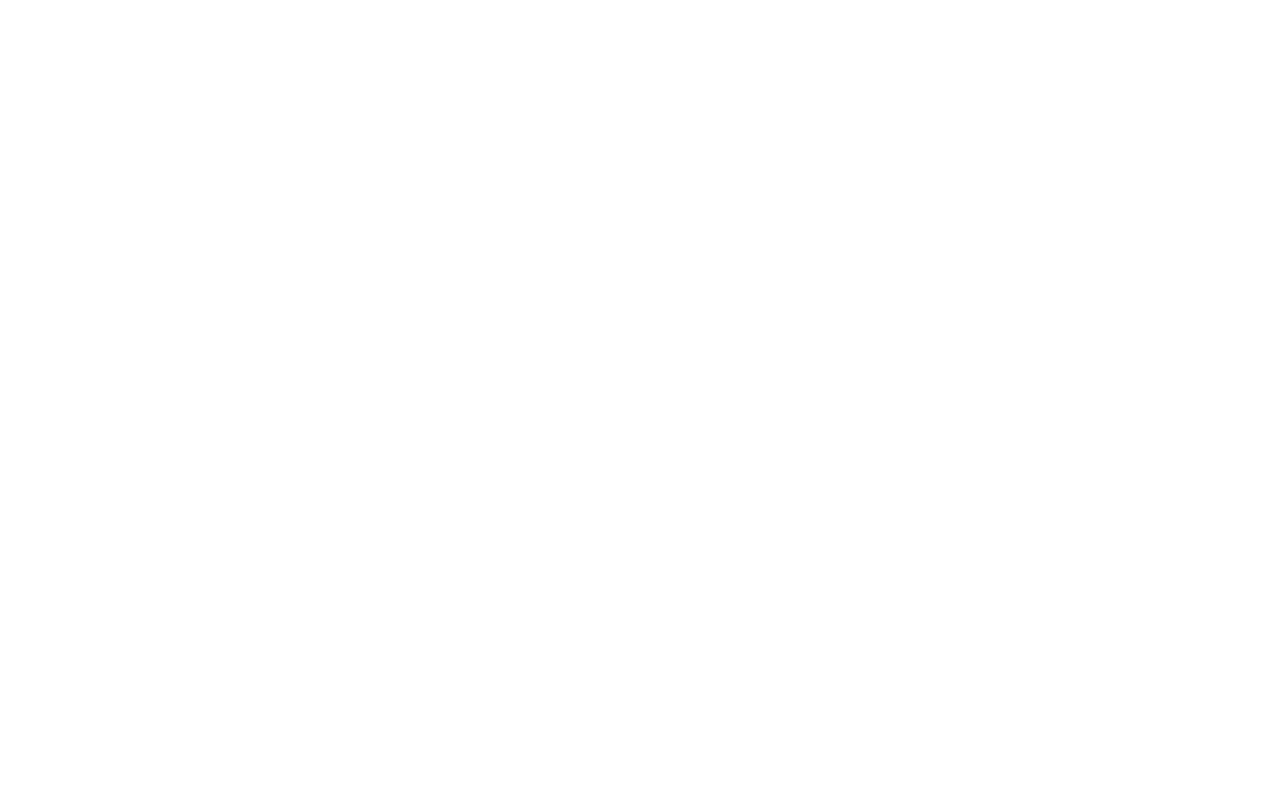
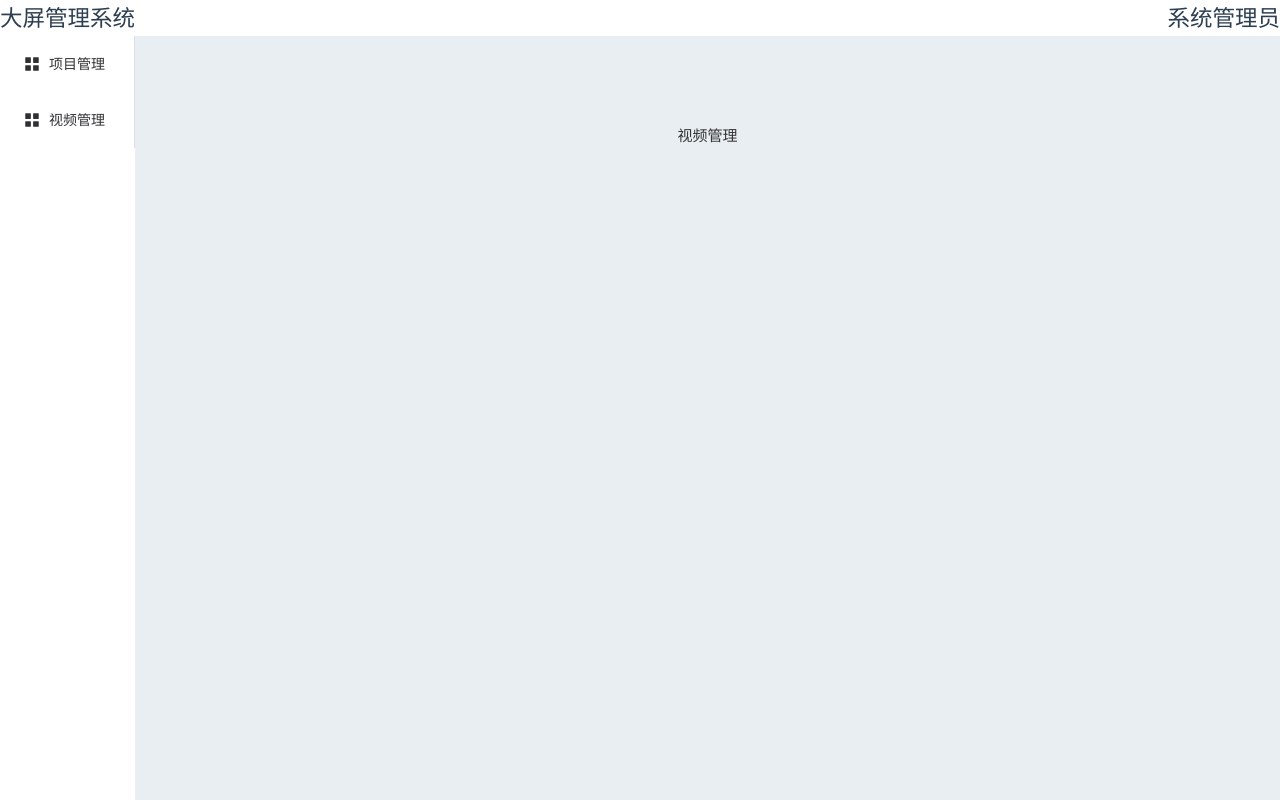
Before and after one commit to Mar1121/big-screen-web, a Vue app: page /videoMaster in a window 1280 px wide. Before the commit this address had no page. Built offline with nearby package versions, Linux system fonts and the light colour scheme.

Commit message:
videoMaster projectMaster

```diff
--- a/index.html
+++ b/index.html
@@ -4,6 +4,7 @@
 <head>
   <meta charset="UTF-8">
   <link rel="icon" href="/favicon.ico">
+  <link rel="stylesheet" href="./src/assets/base.css">
   <meta name="viewport" content="width=device-width, initial-scale=1.0">
   <title>%VITE_APP_TITLE%</title>
 </head>
--- /dev/null
+++ b/src/layout/header/index.vue
@@ -0,0 +1,13 @@
+<template>
+    <div class="header">
+        <h1></h1>
+        <h2>系统管理员</h2>
+    </div>
+</template>
+<style>
+.header {
+    display: flex;
+    flex-direction: row;
+    justify-content: space-between;
+}
+</style>
--- a/src/layout/index.vue
+++ b/src/layout/index.vue
@@ -1,17 +1,30 @@
 <template>
     <div class="common-layout">
         <el-container>
-            <el-aside width="200px">Aside</el-aside>
-            <el-container>
-                <el-header>Header</el-header>
-                <el-main>Main</el-main>
+            <!-- 侧边栏 -->
+            <sideMenu></sideMenu>
+            <!-- 内容 -->
+            <el-container class="el-container2">
+                <!-- 顶栏 -->
+                <headerLayout></headerLayout>
+                <!-- 主体内容 -->
+                <el-main>
+                    <router-view></router-view>
+                </el-main>
             </el-container>
         </el-container>
     </div>
 </template>
-<script setup></script>
+<script setup>
+import sideMenu from 'layout/sideMenu/index.vue'
+import headerLayout from 'layout/header/index.vue'
+</script>
 
 <style scoped>
+.el-container2 {
+    flex-direction: column;
+}
+
 .el-header,
 .el-footer {
     background-color: #B3C0D1;
--- /dev/null
+++ b/src/layout/sideMenu/index.vue
@@ -0,0 +1,41 @@
+<template>
+    <div class="container">
+        <h1>大屏管理系统</h1>
+        <el-row class="tac">
+            <el-col>
+                <el-menu default-active="2" class="el-menu-vertical-demo" @open="handleOpen" @close="handleClose" router>
+
+                    <el-menu-item index="/projectMaster">
+                        <el-icon><icon-menu /></el-icon>
+                        <span>项目管理</span>
+                    </el-menu-item>
+                    <el-menu-item index="/videoMaster">
+                        <el-icon><icon-menu /></el-icon>
+                        <span>视频管理</span>
+                    </el-menu-item>
+
+                </el-menu>
+            </el-col>
+        </el-row>
+    </div>
+</template>
+<style scoped>
+.container {
+    display: flex;
+    flex-direction: column;
+}
+</style>
+<script lang="ts" setup>
+import {
+    Document,
+    Menu as IconMenu,
+    Location,
+    Setting,
+} from '@element-plus/icons-vue'
+const handleOpen = (key: string, keyPath: string[]) => {
+    console.log(key, keyPath)
+}
+const handleClose = (key: string, keyPath: string[]) => {
+    console.log(key, keyPath)
+}
+</script>
--- a/src/pages/home/index.vue
+++ /dev/null
@@ -1,3 +0,0 @@
-<template>
-    home
-</template>
--- /dev/null
+++ b/src/pages/home/projectMaster/index.vue
@@ -0,0 +1,6 @@
+<template>
+    项目管理
+</template>
+<script setup>
+
+</script>
--- /dev/null
+++ b/src/pages/home/videoMaster/index.vue
@@ -0,0 +1,6 @@
+<template>
+    视频管理
+</template>
+<script setup>
+
+</script>
--- a/src/pages/login/index.vue
+++ b/src/pages/login/index.vue
@@ -1,6 +1,6 @@
 <template>
     <el-form ref="loginFormRef" :model="loginForm" status-icon :rules="rules" label-width="120px" class="demo-loginForm">
-
+        <h1>虚拟大屏管理系统</h1>
         <el-form-item label="账号" prop="username">
             <el-input v-model="loginForm.username" type="usernameword" autocomplete="off" />
         </el-form-item>
@@ -10,8 +10,7 @@
         </el-form-item>
 
         <el-form-item>
-            <el-button type="primary" @click="submitForm(loginFormRef)">登录</el-button>
-
+            <el-button class="button-sub" type="primary" @click="submitForm(loginFormRef)">登录</el-button>
         </el-form-item>
     </el-form>
 </template>
@@ -66,6 +65,23 @@
 </script>
 <style scoped>
 .el-input {
-    width: 30%;
+    width: 200px;
+}
+
+.el-form {
+    width: 400px !important;
+    height: 200px;
+    border: 1px solid #ccc;
+    position: fixed;
+    top: 0;
+    left: 0;
+    right: 0;
+    bottom: 0;
+    margin: auto;
+}
+
+.button-sub {
+    width: 200px;
+    background-color: aquamarine;
 }
 </style>
--- a/src/router/index.js
+++ b/src/router/index.js
@@ -6,12 +6,20 @@
   routes: [
     {
       path: '/',
-      redirect: '/home'
-    },
-    {
-      path: '/home',
-      name: 'home',
-      component: () => import('layout/index.vue')
+      // redirect: '/home',
+      component: () => import('layout/index.vue'),
+      children: [
+        {
+          path: 'projectMaster',
+          name: 'projectMaster',
+          component: () => import('pages/home/projectMaster/index.vue')
+        },
+        {
+          path: 'videoMaster',
+          name: 'videoMaster',
+          component: () => import('pages/home/videoMaster/index.vue')
+        }
+      ]
     },
     {
       path: '/login',
@@ -21,6 +29,7 @@
       // which is lazy-loaded when the route is visited.
       component: () => import('pages/login/index.vue')
     }
+
   ]
 })
 
```
